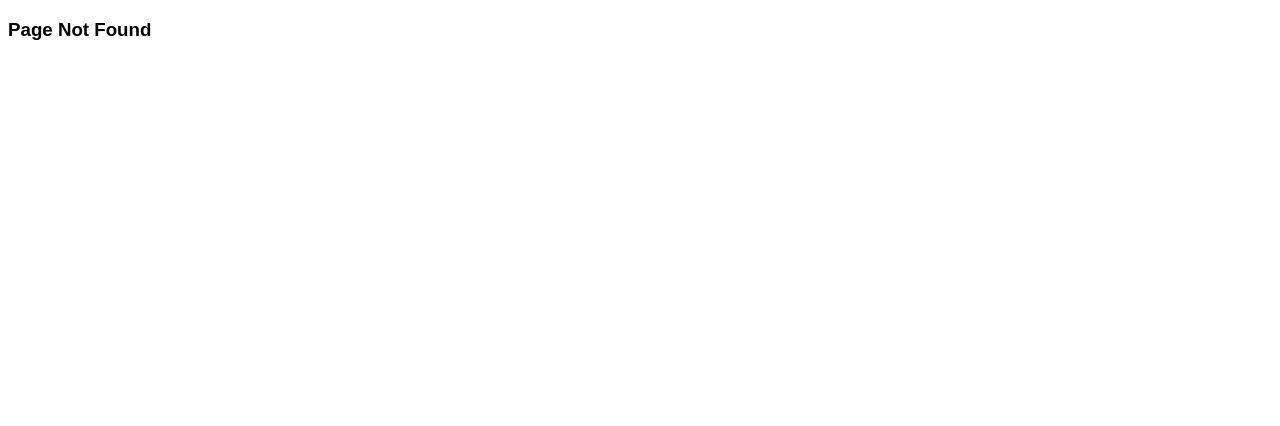
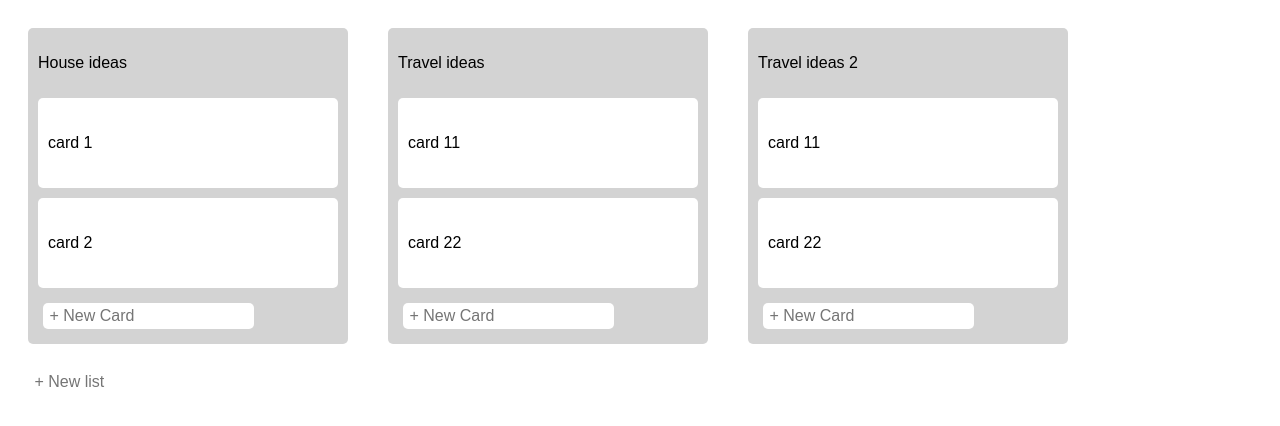
Before and after one commit to mberz2/tasklist, a React (Create React App) app: page /board in a window 1280 px wide. Before the commit this address had no page. Shown: the top 426 px of the page. Built offline with nearby package versions, Linux system fonts and the light colour scheme.

Commit message:
Updates and refactoring

```diff
--- a/src/App.js
+++ b/src/App.js
@@ -1,50 +1,38 @@
-import React, { useEffect, useState } from "react";
+import "./styles/App.css";
 import Board from "./components/Board";
+import React, { useState, useEffect } from "react";
 import data from "./sampleData";
 import Home from "./components/pages/Home";
-import "./styles/App.css";
-import { BrowserRouter as Router, Routes, Route } from "react-router-dom";
+import PageNotFound from "./components/pages/PageNotFound";
+import { BrowserRouter as Router, Route, Routes } from "react-router-dom";
 
-import PageNotFound from "./components/pages/PageNotFound";
+export default function App() {
+  // The 'useState' hook (function) returns a
+  // getter (variable) & setter (function) for
+  // your state value - and takes the
+  // initial/default value for it/to set it to, e.g.
+  const [state, setStates] = useState({ boards: [] });
 
-class App extends React.Component {
-  state = {
-    boards: []
+  useEffect(() => {
+    setStates({ boards: data.boards });
+  }, []);
+
+  const createNewBoard = (board) => {
+    setStates({ boards: [...state.boards, board] });
   };
 
-  //Immediately sets the state after the
-  //component is mounted.
-  componentDidMount() {
-    this.setState({ boards: data.boards });
-  }
-
-  //Method for creating a new board
-  createNewBoard = (board) => {
-    this.setState({ boards: [...this.state.boards, board] });
-  };
-
-  //Render the page
-  render() {
-    return (
+  return (
+    <div>
       <Router>
         <div>
           <Routes>
-            <Route
-              path="/:userId/boards"
-              element={
-                <Home
-                  boards={this.state.boards}
-                  createNewBoard={this.createNewBoard}
-                />
-              }
-            ></Route>
-            <Route path="/board/:boardId" element={<Board />} />
+            <Route path="/board" element={<Board />} />
             <Route path="*" element={<PageNotFound />} />
+            {/*           <Home boards={state.boards} createNewBoard={createNewBoard} />
+          <Board /> */}
           </Routes>
         </div>
       </Router>
-    );
-  }
+    </div>
+  );
 }
-
-export default App;
--- a/src/components/Board.js
+++ b/src/components/Board.js
@@ -1,33 +1,23 @@
 import React from "react";
 import List from "./List";
+import { useState, useEffect } from "react";
 import data from "../sampleData";
-import { useMatch } from "react-location";
-import { useParams } from "react-router-dom";
-import { useState, useEffect, useRef, useCallback } from "react";
 
-class Board extends React.Component {
-  state = {
-    currentLists: []
-  };
+function Board(props) {
+  const [list, setLists] = useState({ currentLists: [] });
 
-  //Immediately sets the state after the
-  //component is mounted.
-  componentDidMount() {
-    this.setState({ currentLists: data.lists });
-  }
+  useEffect(() => {
+    setLists({ currentLists: data.lists });
+  }, []);
 
-  addBoardInput = React.createRef();
+  let addBoardInput = React.createRef();
 
-  //Method to create a new List
-  createNewList = (e) => {
-    //Prevent default form submission behavior
+  const createNewList = (e) => {
     e.preventDefault();
-
-    //Create a list
-    const list = {
+    const newList = {
       id: Math.random(),
-      title: this.addBoardInput.current.value,
-      board: 300,
+      title: addBoardInput.current.value,
+      board: 500,
       createdAt: new Date(),
       cards: [
         {
@@ -40,41 +30,37 @@ class Board extends React.Component {
         }
       ]
     };
-
-    //Check if the list title is present
-    //Avoids creating empty lists
-    if (list.title) {
-      this.setState({ currentLists: [...this.state.currentLists, list] });
+    if (newList.title) {
+      setLists({ currentLists: [...list.currentLists, newList] });
     }
-
-    //Reset the list title after submitting
-    this.addBoardInput.current.value = "";
+    addBoardInput.current.value = "";
   };
-
-  //Render the page
-  render() {
   return (
     <div className="board-wrapper">
-        {console.log(this.props.route)}
       <div className="lists-wrapper">
-          {Object.keys(this.state.currentLists).map((key) => (
+        {Object.keys(list.currentLists).map(
+          (key) => (
+            console.log("KEY: " + JSON.stringify(list.currentLists[key])),
+            (
               <List
-              key={this.state.currentLists[key].id}
-              list={this.state.currentLists[key]}
+                key={list.currentLists[key].id}
+                list={list.currentLists[key]}
               />
-          ))}
+            )
+          )
+        )}
       </div>
-        <form onSubmit={this.createNewList} className="new-list-wrapper">
+
+      <form onSubmit={(e) => createNewList(e)} className="new-list-wrapper">
         <input
-            ref={this.addBoardInput}
           type="text"
+          ref={addBoardInput}
           name="name"
-            placeholder=" + New List"
+          placeholder=" + New list"
         />
       </form>
     </div>
   );
 }
-}
 
 export default Board;
--- a/src/components/BoardPreview.js
+++ b/src/components/BoardPreview.js
@@ -1,28 +1,12 @@
 import React from "react";
-import Board from "./Board";
 import PropTypes from "prop-types";
-import { useNavigate } from "react-router-dom";
-import { useParams } from "react-router-dom";
 
 function BoardPreview(props) {
-  let params = useParams();
-  let navigate = useNavigate();
-
   return (
-    <ul
-      className="board-preview-item"
-      onClick={() => {
-        navigate(`/board/${props.board.id}`, {
-          state: {
-            title: props.board.title,
-            background: props.board.background
-          }
-        });
-      }}
-      style={{ backgroundColor: props.board.background }}
-    >
-      <li>{props.board.title}</li>
-    </ul>
+    <div>
+      {console.log("BoardPROPS\n" + JSON.stringify(props))}
+      <p> {props.board.title} </p>
+    </div>
   );
 }
 
--- a/src/components/Card.js
+++ b/src/components/Card.js
@@ -1,16 +1,14 @@
 import React from "react";
 import PropTypes from "prop-types";
 
-class Card extends React.Component {
-  render() {
-    return (
-      <div className="card">
-        <div className="card-body">
-          <p>{this.props.data.text}</p>
-        </div>
+function Card(props) {
+  return (
+    <div className="card">
+      <div className="card-body">
+        <p>{props.data.text}</p>
       </div>
-    );
-  }
+    </div>
+  );
 }
 
 Card.propTypes = {
--- a/src/components/CreateBoardForm.js
+++ b/src/components/CreateBoardForm.js
@@ -1,44 +1,43 @@
-import React, { useState } from "react";
+import React from "react";
 import PropTypes from "prop-types";
+import { useState, useEffect } from "react";
 
 function CreateBoardForm(props) {
   //Default state
-  const [val, setVal] = useState({ title: "", background: "#80ccff" });
+  const [state, setStates] = useState({ title: "", background: "#80ccff" });
 
-  //Method to handle form submission
-  const handleSubmit = (e) => {
-    console.log("Handling submit");
+  const handleSubmit = (e, userId) => {
     e.preventDefault();
+    console.log(state);
+
     const board = {
-      title: val.title,
-      background: val.background,
+      title: state.title,
+      background: state.background,
       createdAt: new Date(),
-      user: "abc123"
+      user: userId
     };
-    if (board.title && board.background) {
+    console.log(
+      "Title: " + state.title + " " + "Background: " + state.background
+    );
+    if (state.title && state.background) {
+      console.log("Creating board");
       props.createNewBoard(board);
     } else {
-      console.log(board.title + " " + board.background);
-      console.log("Missing parameters");
+      console.log("Missing params in create board.");
     }
-    //Reset form value
-    setVal({ ...val, title: "" });
+    setStates({ title: "" });
   };
 
-  //Render page
   return (
-    <div>
-      <form className="create-board-wrapper" onSubmit={handleSubmit}>
+    <form className="create-board-wrapper" onSubmit={(e) => handleSubmit(e)}>
       <input
         type="text"
         name="name"
-          placeholder="Board name"
-          value={val.title}
-          onChange={(e) => setVal({ ...val, title: e.target.value })}
+        onChange={(e) => setStates({ ...state, title: e.target.value })}
       />
       <select
         name="background"
-          onChange={(e) => setVal({ ...val, background: e.target.value })}
+        onChange={(e) => setStates({ ...state, background: e.target.value })}
       >
         <option value="#80ccff">Blue</option>
         <option value="#80ffaa">Green</option>
@@ -47,9 +46,8 @@ function CreateBoardForm(props) {
         <option value="#bf00ff">Purple</option>
         <option value="#ffad33">Orange</option>
       </select>
-        <button type="submit">Create New Board</button>
+      <button type="submit">Create new board</button>
     </form>
-    </div>
   );
 }
 
--- a/src/components/List.js
+++ b/src/components/List.js
@@ -1,46 +1,39 @@
 import React from "react";
 import Card from "./Card";
+import { useState, useEffect } from "react";
 import PropTypes from "prop-types";
 
-class List extends React.Component {
-  //State object to store the current cards
-  state = {
-    currentCards: []
-  };
+function List(props) {
+  const [card, setCards] = useState({ currentCards: [] });
+  let nameInput = React.createRef();
 
-  //Ref
-  nameInput = React.createRef();
-
-  //Method for creating a new card
-  createNewCard = (e) => {
+  const createNewCard = (e) => {
     e.preventDefault();
-    const card = {
-      text: this.nameInput.current.value,
+    const newCard = {
+      text: nameInput.current.value,
       listId: "abc123",
       labels: [],
       createdAt: new Date()
     };
-    //Check if the card is empty
-    if (card.text) {
-      this.setState({ currentCards: [...this.state.currentCards, card] });
+    if (newCard.text) {
+      setCards({ currentCards: [...card.currentCards, newCard] });
     }
-    //Reset input
-    this.nameInput.current.value = "";
+
+    nameInput.current.value = "";
   };
-
-  render() {
   return (
     <div className="list">
+      {console.log("ListPROPS\n" + JSON.stringify(props))}
       <div className="list-header">
-          <p> {this.props.list.title} </p>
+        <p>{props.list.title}</p>
       </div>
-        {Object.keys(this.props.list.cards).map((key) => (
-          <Card key={key} data={this.props.list.cards[key]} />
+      {Object.keys(props.list.cards).map((key) => (
+        <Card key={key} data={props.list.cards[key]} />
       ))}
-        <form onSubmit={this.createNewCard} className="new-card-wrapper">
+      <form onSubmit={createNewCard} className="new-card-wrapper">
         <input
-            ref={this.nameInput}
           type="text"
+          ref={nameInput}
           name="name"
           placeholder=" + New Card"
         />
@@ -48,10 +41,9 @@ class List extends React.Component {
     </div>
   );
 }
-}
 
 List.propTypes = {
-  list: PropTypes.object.isRequired
+  List: PropTypes.object.isRequired
 };
 
 export default List;
--- a/src/components/pages/Home.js
+++ b/src/components/pages/Home.js
@@ -2,29 +2,33 @@ import React from "react";
 import BoardPreview from "../BoardPreview";
 import PropTypes from "prop-types";
 import CreateBoardForm from "../CreateBoardForm";
-import { useParams } from "react-router-dom";
 
 function Home(props) {
-  let params = useParams();
+  const newBoard = () => {
+    const board = {
+      title: "New Task",
+      background: "#80ffaa",
+      createdAt: new Date()
+    };
+
+    props.createNewBoard(board);
+  };
 
   return (
     <div>
-      <span>{params.userId}</span>
       <CreateBoardForm createNewBoard={props.createNewBoard} />
       <div className="board-preview-wrapper">
-        {props.boards &&
-          Object.keys(props.boards).map((key) => (
-            <BoardPreview key={key} board={props.boards[key]} />
-          ))}
+        {props.boards.map((key) => (
+          <BoardPreview key={key} board={key} />
+        ))}
       </div>
     </div>
   );
 }
 
-//Prop validation
+export default Home;
+
 Home.propTypes = {
   boards: PropTypes.array.isRequired,
   createNewBoard: PropTypes.func.isRequired
 };
-
-export default Home;
--- a/src/index.js
+++ b/src/index.js
@@ -1,10 +1,12 @@
 import { StrictMode } from "react";
 import ReactDOM from "react-dom";
+
 import App from "./App";
 
+const rootElement = document.getElementById("root");
 ReactDOM.render(
-  <StrictMode>
-    <App />
-  </StrictMode>,
-  document.getElementById("root")
+  //<StrictMode>
+  <App />,
+  //</StrictMode>,
+  rootElement
 );
--- a/src/sampleData.js
+++ b/src/sampleData.js
@@ -35,7 +35,7 @@ const lists = [
   {
     id: 200,
     title: "Travel ideas",
-    board: 1000,
+    board: 2000,
     cards: [
       {
         id: 11,
@@ -48,9 +48,9 @@ const lists = [
     ]
   },
   {
-    id: 200,
+    id: 300,
     title: "Travel ideas 2",
-    board: 2000,
+    board: 3000,
     cards: [
       {
         id: 11,
```
Lines whose indentation alone changed are shown as unchanged.
